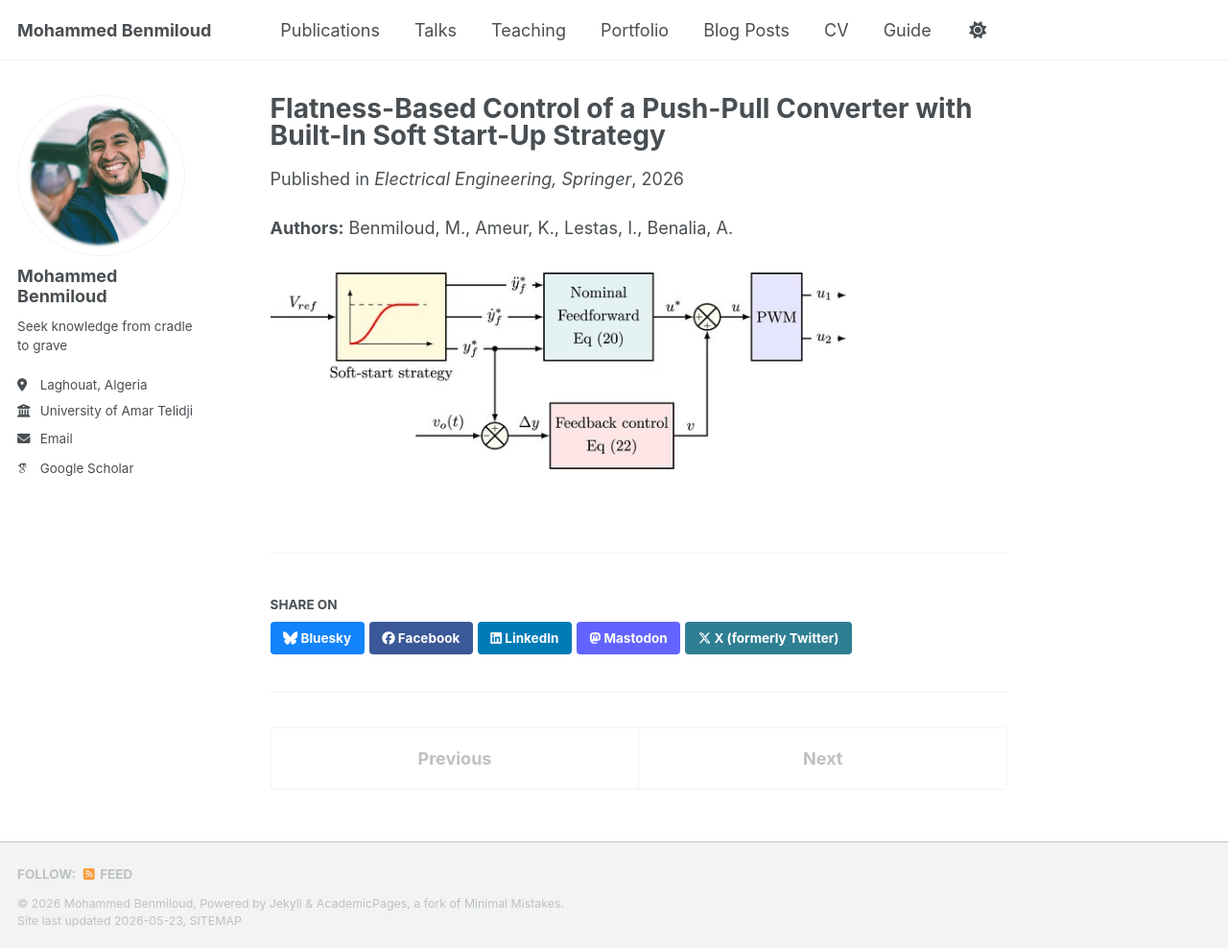
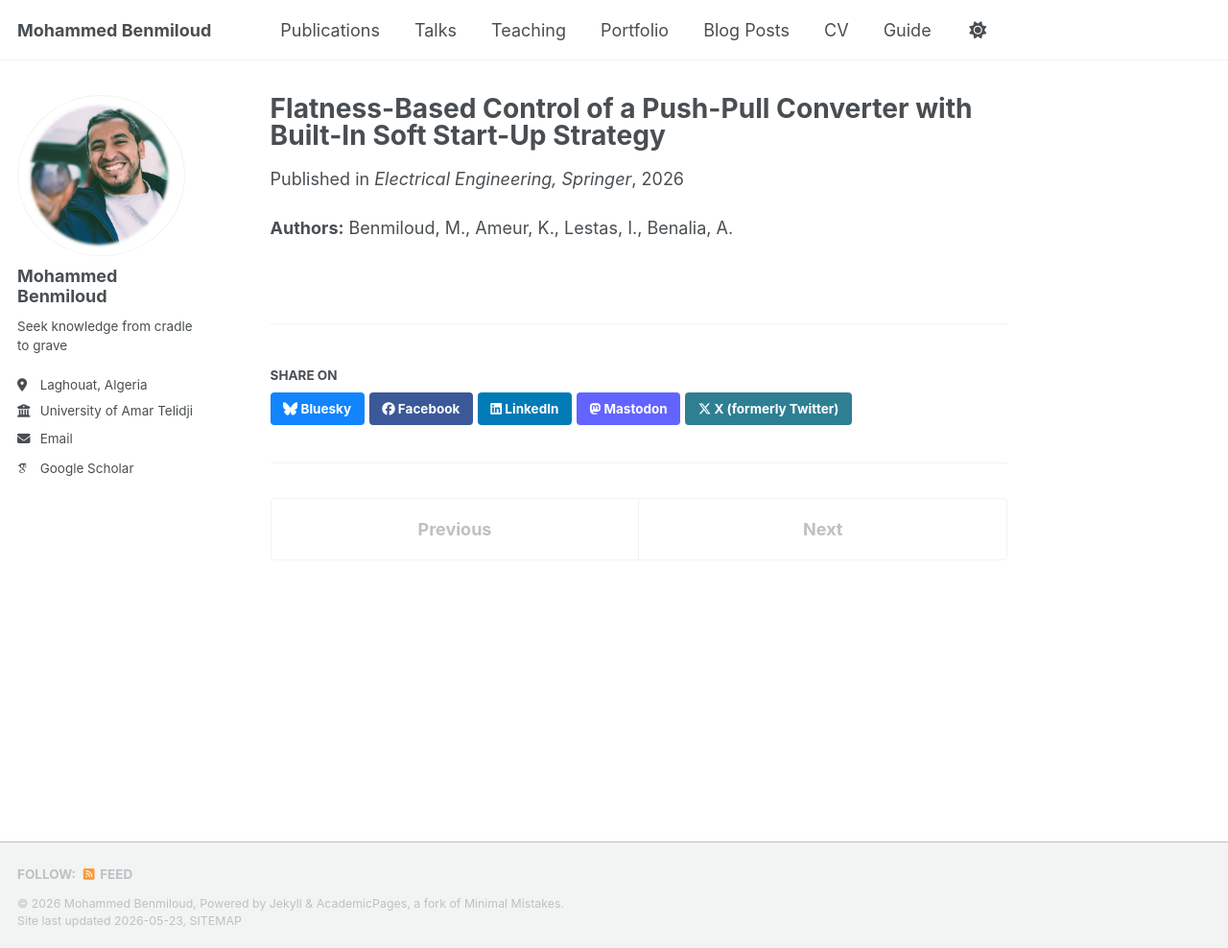
Before and after one commit to medbenmiloud/medbenmiloud.github.io, a Jekyll site: the page built from _publications/2026-01-01-flatness-based-push-pull.md, in a window 1280 px wide and 988 px high. Shown: the whole window at 96% size. Built offline with Jekyll 4.4.1, drawn with Linux system fonts in a browser that asks for light colours; some web fonts are replaced; a script bundle is joined from its source files by our own code; library files that are not in the unit come from our copies.

Commit message:
Update 2026-01-01-flatness-based-push-pull.md

```diff
--- a/_publications/2026-01-01-flatness-based-push-pull.md
+++ b/_publications/2026-01-01-flatness-based-push-pull.md
@@ -5,14 +5,10 @@ category: manuscripts
 permalink: /publication/2026-flatness-based-push-pull
 date: 2026-01-01
 venue: 'Electrical Engineering, Springer'
-volume: 108
-number: 3
-pages: '171'
+paperurl: 'https://link.springer.com/article/10.1007/s00202-025-02971-6'
 featured: true
 header:
-  teaser: "/images/flatnessPushPull.jpg"
+  teaser: "flatnessPushPull.jpg"
 ---
 
 **Authors:** Benmiloud, M., Ameur, K., Lestas, I., Benalia, A.
-
-<img src='/images/flatnessPushPull.jpg' style='width:100%; max-width:600px; margin-top:10px;'>
```
